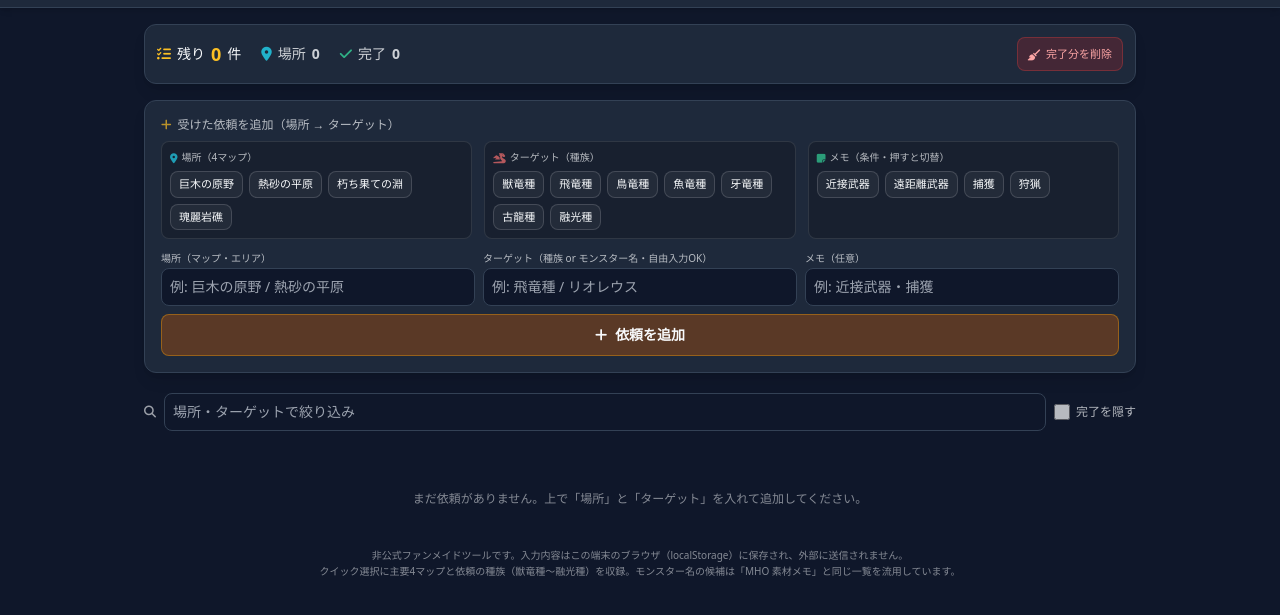
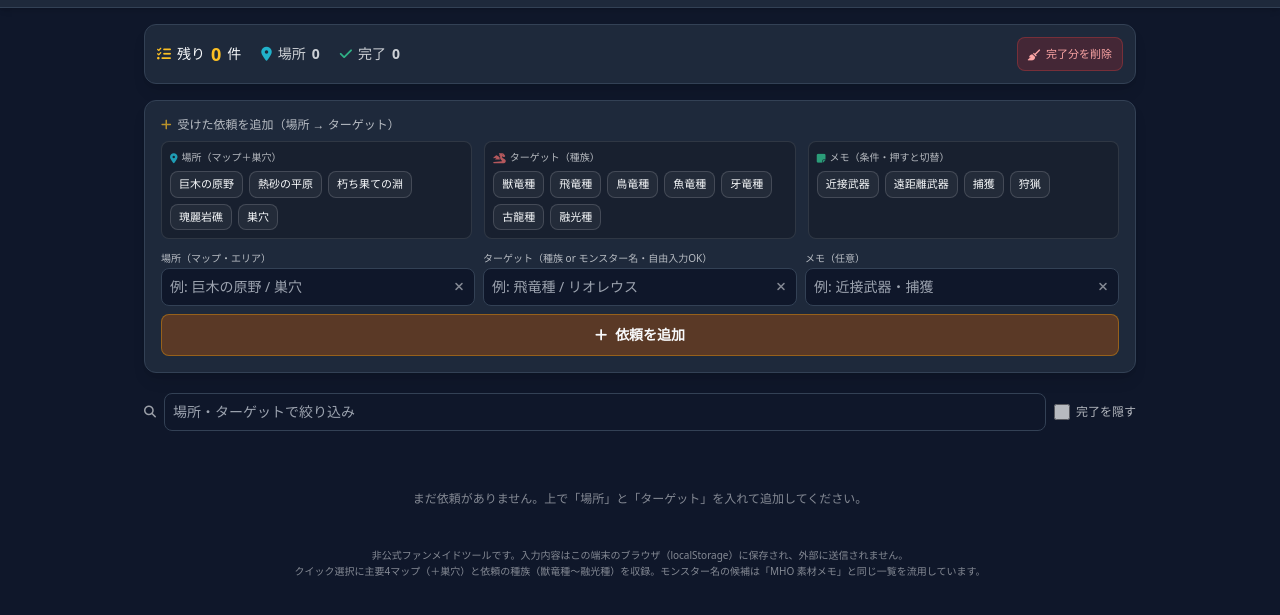
Before and after one commit to u2magu/mho-materials, a plain HTML site: page requests.html in a window 1280 px wide. Shown: the part 47-662 px from the top of the page. Drawn offline with nearby package versions, Linux system fonts and the light colour scheme.

Commit message:
requests.html: add clear (x) buttons and 巣穴 place option
場所・ターゲット・メモの入力欄にクリアボタン追加。場所クイック選択に巣穴を追加。README更新。

```diff
--- a/requests.html
+++ b/requests.html
@@ -88,7 +88,7 @@
             <!-- クイック選択（上） -->
             <div class="grid grid-cols-1 sm:grid-cols-3 gap-3 mb-3">
                 <div class="bg-black/20 rounded-lg border border-white/10 p-2">
-                    <div class="text-[10px] opacity-70 mb-1.5 flex items-center gap-1"><i class="fa-solid fa-location-dot text-cyan-400"></i> 場所（4マップ）</div>
+                    <div class="text-[10px] opacity-70 mb-1.5 flex items-center gap-1"><i class="fa-solid fa-location-dot text-cyan-400"></i> 場所（マップ＋巣穴）</div>
                     <div id="quick-place" class="flex flex-wrap gap-1.5"></div>
                 </div>
                 <div class="bg-black/20 rounded-lg border border-white/10 p-2">
@@ -104,20 +104,32 @@
             <div class="grid grid-cols-1 sm:grid-cols-12 gap-2 items-end">
                 <div class="sm:col-span-4">
                     <label class="text-[10px] opacity-70 block mb-0.5">場所（マップ・エリア）</label>
-                    <input id="place-input" list="place-datalist" type="text" placeholder="例: 巨木の原野 / 熱砂の平原" autocomplete="off"
-                           class="field-input w-full rounded-lg text-sm p-2 border">
+                    <div class="relative">
+                        <input id="place-input" list="place-datalist" type="text" placeholder="例: 巨木の原野 / 巣穴" autocomplete="off"
+                               class="field-input w-full rounded-lg text-sm p-2 pr-8 border">
+                        <button type="button" onclick="clearField('place-input')" title="場所をクリア"
+                                class="absolute inset-y-0 right-1 my-auto w-6 h-6 rounded text-xs opacity-50 hover:opacity-100 hover:bg-white/10 transition"><i class="fa-solid fa-xmark"></i></button>
+                    </div>
                     <datalist id="place-datalist"></datalist>
                 </div>
                 <div class="sm:col-span-4">
                     <label class="text-[10px] opacity-70 block mb-0.5">ターゲット（種族 or モンスター名・自由入力OK）</label>
-                    <input id="target-input" list="target-datalist" type="text" placeholder="例: 飛竜種 / リオレウス" autocomplete="off"
-                           class="field-input w-full rounded-lg text-sm p-2 border">
+                    <div class="relative">
+                        <input id="target-input" list="target-datalist" type="text" placeholder="例: 飛竜種 / リオレウス" autocomplete="off"
+                               class="field-input w-full rounded-lg text-sm p-2 pr-8 border">
+                        <button type="button" onclick="clearField('target-input')" title="ターゲットをクリア"
+                                class="absolute inset-y-0 right-1 my-auto w-6 h-6 rounded text-xs opacity-50 hover:opacity-100 hover:bg-white/10 transition"><i class="fa-solid fa-xmark"></i></button>
+                    </div>
                     <datalist id="target-datalist"></datalist>
                 </div>
                 <div class="sm:col-span-4">
                     <label class="text-[10px] opacity-70 block mb-0.5">メモ（任意）</label>
-                    <input id="note-input" type="text" placeholder="例: 近接武器・捕獲" autocomplete="off"
-                           class="field-input w-full rounded-lg text-sm p-2 border">
+                    <div class="relative">
+                        <input id="note-input" type="text" placeholder="例: 近接武器・捕獲" autocomplete="off"
+                               class="field-input w-full rounded-lg text-sm p-2 pr-8 border">
+                        <button type="button" onclick="clearField('note-input')" title="メモをクリア"
+                                class="absolute inset-y-0 right-1 my-auto w-6 h-6 rounded text-xs opacity-50 hover:opacity-100 hover:bg-white/10 transition"><i class="fa-solid fa-xmark"></i></button>
+                    </div>
                 </div>
                 <div class="sm:col-span-12">
                     <button onclick="addEntry()" class="w-full bg-amber-700/40 hover:bg-amber-600/60 border border-amber-500/40 font-semibold py-2.5 rounded-lg transition text-sm flex items-center justify-center gap-2">
@@ -145,7 +157,7 @@
 
         <p class="text-[10px] opacity-50 text-center leading-relaxed">
             非公式ファンメイドツールです。入力内容はこの端末のブラウザ（localStorage）に保存され、外部に送信されません。<br>
-            クイック選択に主要4マップと依頼の種族（獣竜種〜融光種）を収録。モンスター名の候補は「MHO 素材メモ」と同じ一覧を流用しています。
+            クイック選択に主要4マップ（＋巣穴）と依頼の種族（獣竜種〜融光種）を収録。モンスター名の候補は「MHO 素材メモ」と同じ一覧を流用しています。
         </p>
 
     </main>
@@ -225,7 +237,7 @@
     //   場所      : 主要4マップ（出典: ゲーム内/Wiki 2026-11 時点）
     //   ターゲット: 依頼の「種族欄」に表示される種族（例: 獣竜種・飛竜種 … 融光種）
     //   メモ      : 依頼の条件（武器種・捕獲/狩猟）。押すと入切できる
-    const MAPS = ["巨木の原野", "熱砂の平原", "朽ち果ての淵", "瑰麗岩礁"];
+    const MAPS = ["巨木の原野", "熱砂の平原", "朽ち果ての淵", "瑰麗岩礁", "巣穴"];
     const SPECIES = ["獣竜種", "飛竜種", "鳥竜種", "魚竜種", "牙竜種", "古龍種", "融光種"];
     const MEMO_WORDS = ["近接武器", "遠距離武器", "捕獲", "狩猟"];
 
@@ -304,8 +316,14 @@
         el.value = parts.join("・");
         renderQuickPicks();
     }
-    function renderQuickPicks() {
-        const place = document.getElementById("place-input").value.trim();
+    // 入力欄のクリア（場所・ターゲット・メモ）
+    function clearField(id) {
+        const el = document.getElementById(id);
+        el.value = "";
+        renderQuickPicks();
+        el.focus();
+    }
+    function renderQuickPicks() {        const place = document.getElementById("place-input").value.trim();
         const target = document.getElementById("target-input").value.trim();
         const noteParts = document.getElementById("note-input").value.split("・").map(s => s.trim());
 
```
Also changed, not shown: 1 other file.
